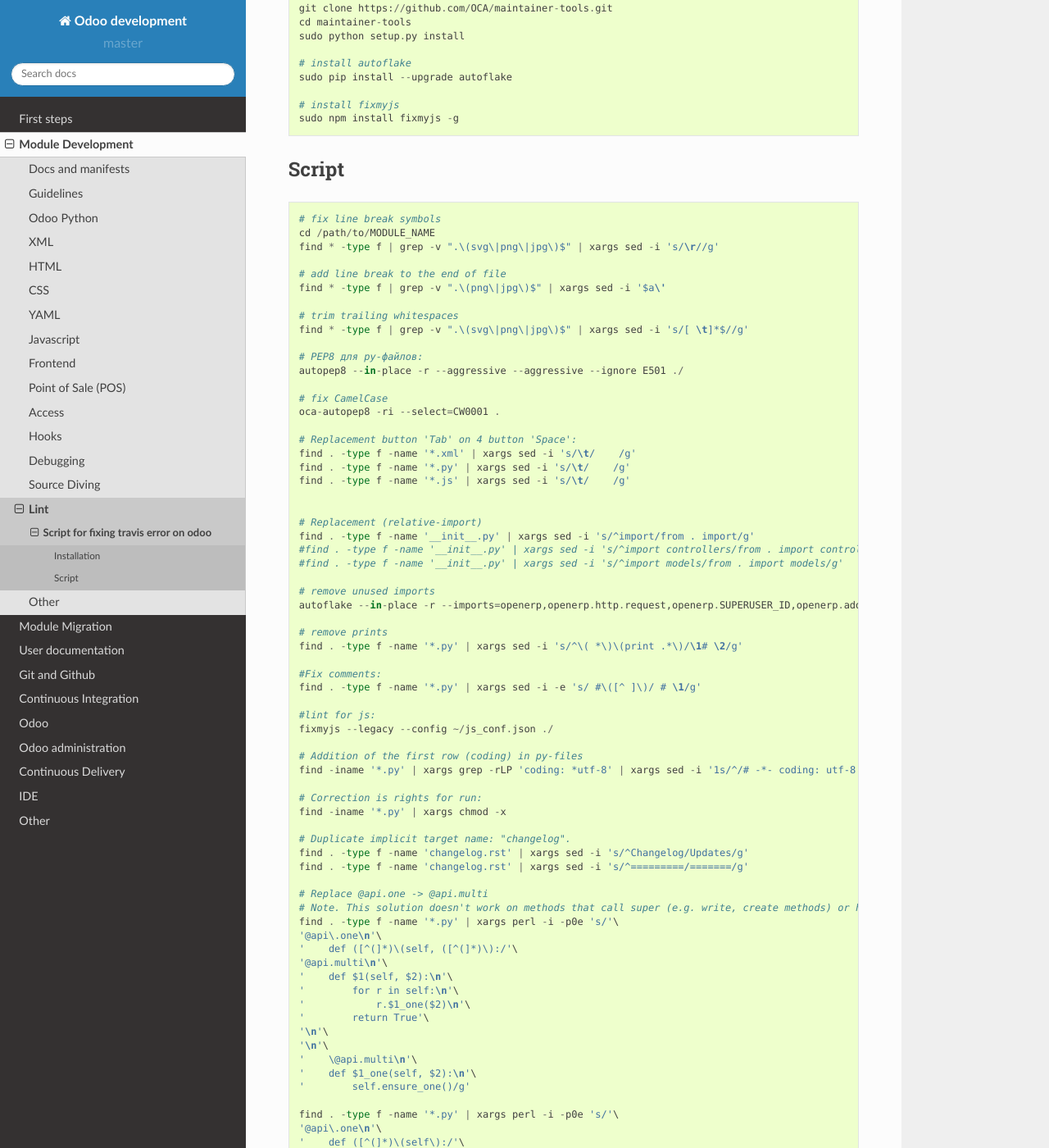
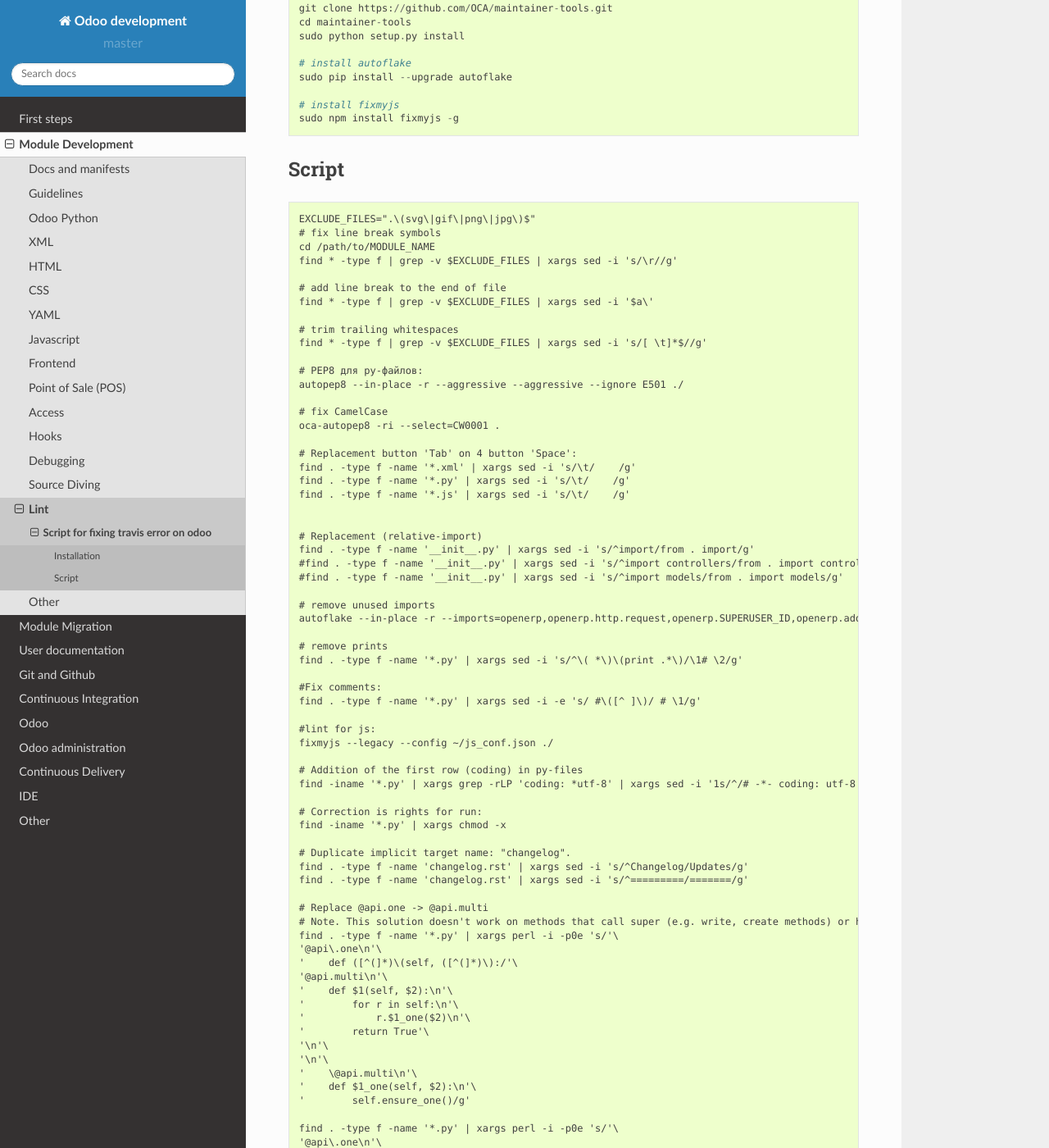
Before and after one commit to itpp-labs/odoo-development, a Sphinx documentation site: the page built from docs/dev/lint/fix-travis.rst, in a window 1280 px wide and 1400 px high, scrolled down 294 px. Shown: the whole window at 82% size. Built offline with Sphinx 7.4.7 and the Read the Docs theme 2.0.0, drawn with Linux system fonts in a browser that asks for light colours; pages that are not in the unit, such as notebooks, are missing from menus; some of the changed text lies outside the part shown.

Commit message:
lint: use EXCLUDE_FILES var

```diff
--- a/docs/dev/lint/fix-travis.rst
+++ b/docs/dev/lint/fix-travis.rst
@@ -24,15 +24,16 @@ Script
 ======
 ::
 
+    EXCLUDE_FILES=".\(svg\|gif\|png\|jpg\)$"
     # fix line break symbols
     cd /path/to/MODULE_NAME
-    find * -type f | grep -v ".\(svg\|png\|jpg\)$" | xargs sed -i 's/\r//g'
+    find * -type f | grep -v $EXCLUDE_FILES | xargs sed -i 's/\r//g'
 
     # add line break to the end of file
-    find * -type f | grep -v ".\(png\|jpg\)$" | xargs sed -i '$a\'
+    find * -type f | grep -v $EXCLUDE_FILES | xargs sed -i '$a\'
 
     # trim trailing whitespaces
-    find * -type f | grep -v ".\(svg\|png\|jpg\)$" | xargs sed -i 's/[ \t]*$//g'
+    find * -type f | grep -v $EXCLUDE_FILES | xargs sed -i 's/[ \t]*$//g'
 
     # PEP8 для py-файлов:
     autopep8 --in-place -r --aggressive --aggressive --ignore E501 ./
```
